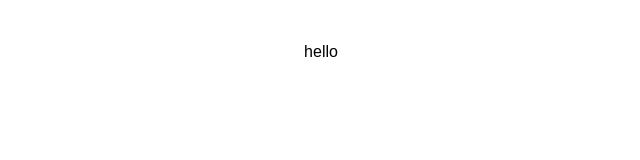
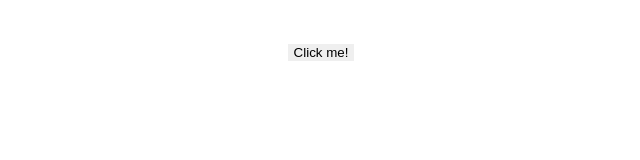
Before and after one commit to RomanSoltan/react-conspect, a React (Vite) app in the folder module_2/lesson-3/: page / in a window 1280 px wide. Shown: the top 160 px of the page, without its empty margins (319-959 px from the left). Built offline with nearby package versions, Linux system fonts and the light colour scheme; the HTML template or start-up script is replaced by a standard one.

Commit message:
obrobka podiy

```diff
--- a/module_2/lesson-3/src/App.jsx
+++ b/module_2/lesson-3/src/App.jsx
@@ -1,12 +1,14 @@
-
-import './App.css'
+import './App.css';
 
 const App = () => {
-  return (
-    <>
-    hello
-    </>
-  )
-}
+  const handleClick = () => {
+    alert('I am a button');
+  };
 
-export default App
+  return <button onClick={handleClick}>Click me!</button>;
+
+  // інший спосіб
+  // return <button onClick={() => alert("I'm a button!")}>Click me!</button>;
+};
+
+export default App;
```
